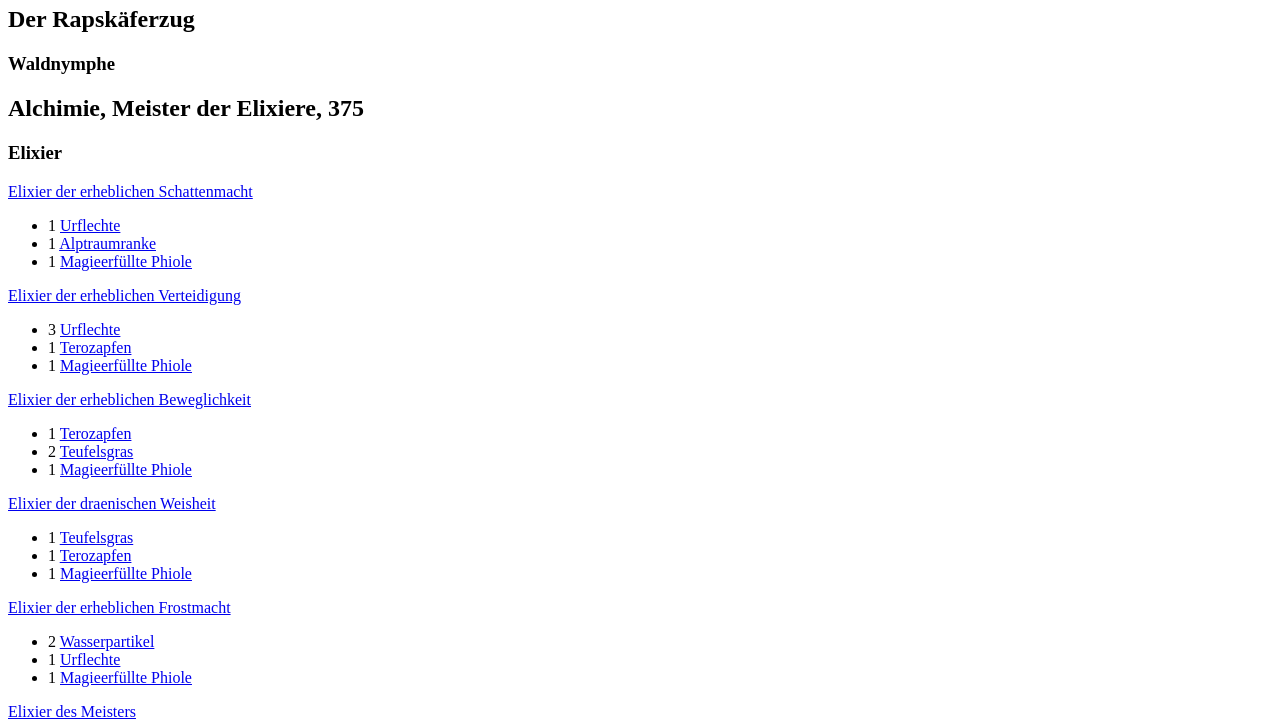
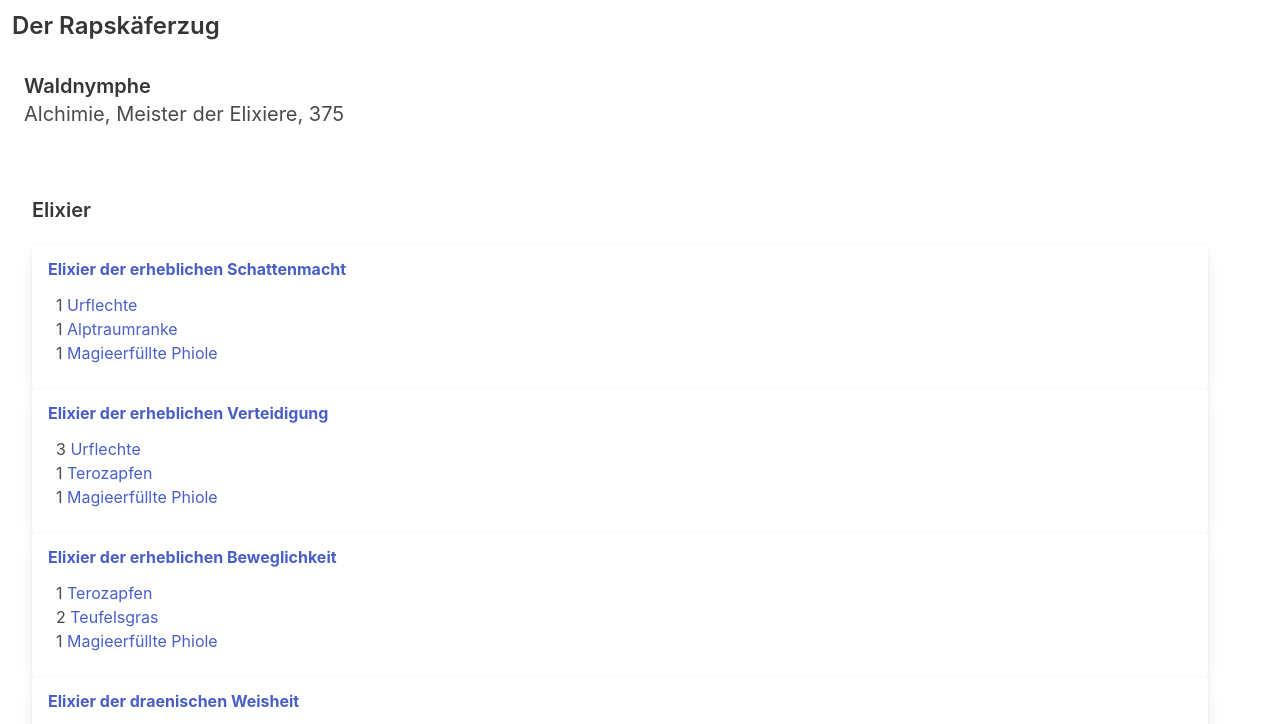
Before and after one commit to waldnymphe/berufeliste, a plain HTML site: page index.html in a window 1280 px wide. Shown: the part 60-784 px from the top of the page. Drawn offline with Linux system fonts and the light colour scheme; a script that the page names is missing.

Commit message:
Update index.html

```diff
--- a/index.html
+++ b/index.html
@@ -11,6 +11,7 @@
     </script>
     <script src="https://wow.zamimg.com/widgets/power.js"></script><script src="https://wow.zamimg.com/js/basic.js?41"></script>
     <title>Berufeliste</title>
+    <link rel="stylesheet" href="bulma.min.css">
 </head>
     <style>
     .q1, .q1 a, .color-q1, .wowhead-tooltip .q1 a, .q1.fa::before {
```
